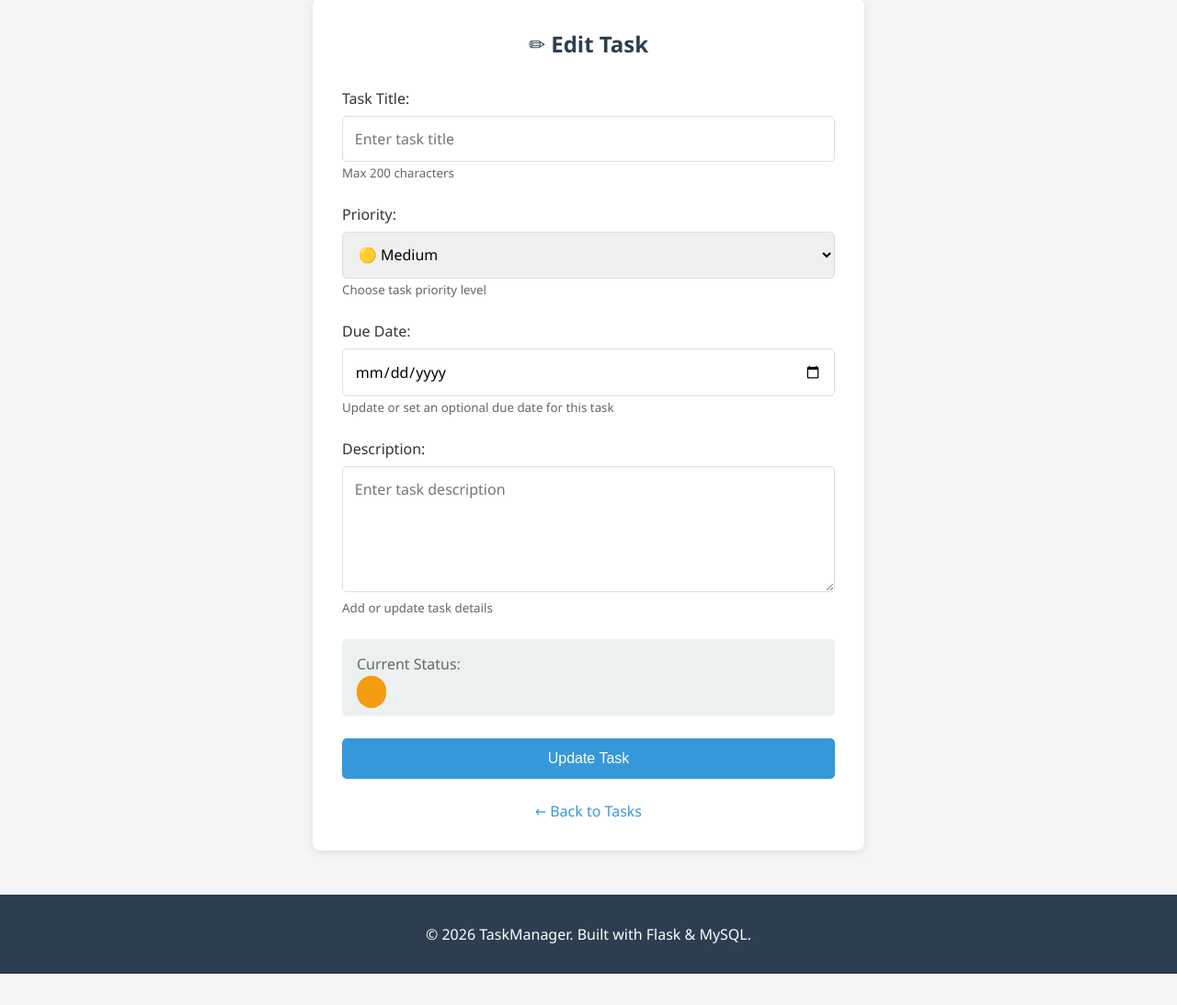
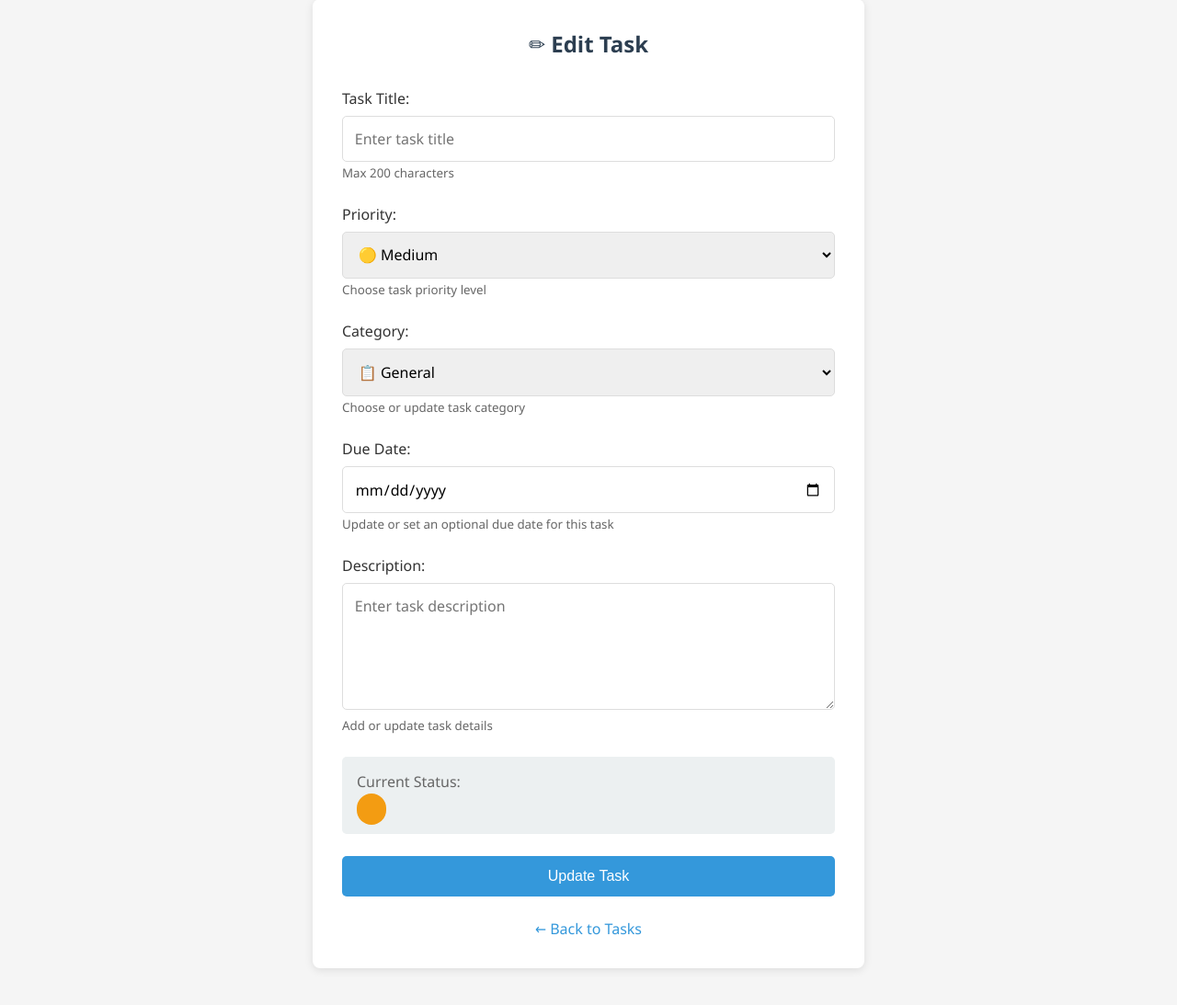
Before and after one commit to rijanxtha7/task-manager, a Flask app: template app/templates/edit_task.html in a window 1280 px wide. Shown: the part 158-1251 px from the top of the page at 92% size. Before the commit the page ends 1217 px from the top, so only its background shows below. Run offline with Flask 3, Linux system fonts and the light colour scheme; the template is opened without the code that fills it, so the values that code supplies are empty.

Commit message:
Add category dropdown to edit task form with emoji indicators

```diff
--- a/app/templates/edit_task.html
+++ b/app/templates/edit_task.html
@@ -33,6 +33,22 @@
                 <option value="high">🔴 High</option>
             </select>
             <small style="color: #666;">Choose task priority level</small>
+        </div>
+        <!-- Task Category Field -->
+        <div>
+            <label for="category" style="display: block; margin-bottom: 0.5rem; font-weight: 500;">Category:</label>
+            <select
+                id="category"
+                name="category"
+                style="width: 100%; padding: 0.8rem; border: 1px solid #ddd; border-radius: 5px; font-size: 1rem; font-family: inherit; box-sizing: border-box;">
+                <option value="general">📋 General</option>
+                <option value="work">💼 Work</option>
+                <option value="personal">👤 Personal</option>
+                <option value="shopping">🛒 Shopping</option>
+                <option value="health">🏥 Health</option>
+                <option value="other">📌 Other</option>
+            </select>
+            <small style="color: #666;">Choose or update task category</small>
         </div>
 
         <!-- Task Due Date Field -->
```
